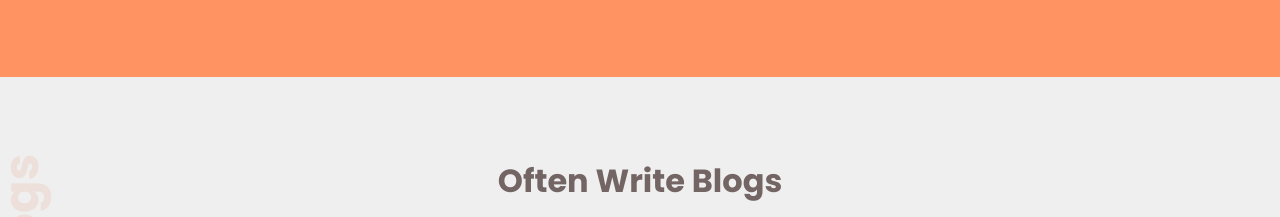
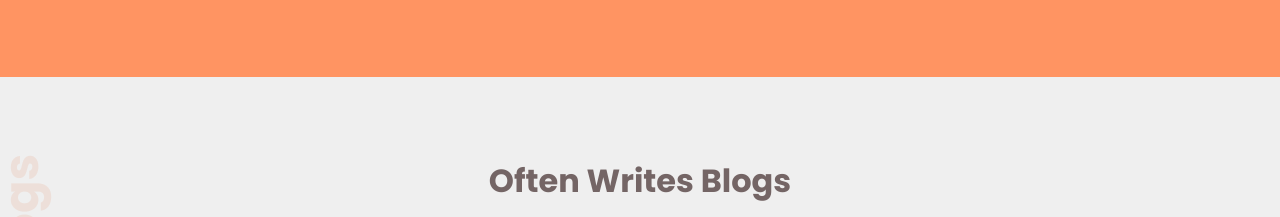
Before and after one commit to kbansal77/Portfolio_Website, a plain HTML site: page index.html in a window 1280 px wide. Shown: the part 6601-6818 px from the top of the page. Drawn offline with nearby package versions, Linux system fonts and the light colour scheme.

Commit message:
changed spelling

```diff
--- a/index.html
+++ b/index.html
@@ -795,7 +795,7 @@
                 </div>
                 <div class="section">
                     <span class="heading" style="color: #746565"
-                        >Often Write Blogs</span
+                        >Often Writes Blogs</span
                     >
                     <div class="achievs">
                         <a
```
